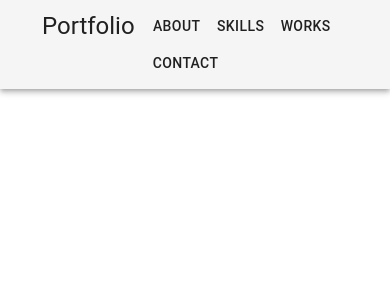
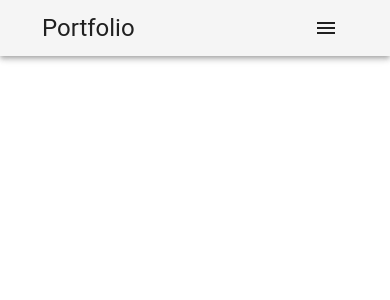
Before and after one commit to ITK13201/ITK13201.github.io, a React (Create React App) app: page / in a window 390 px wide. Shown: the top 300 px of the page. Built offline with nearby package versions, Linux system fonts and the light colour scheme.

Commit message:
modify: responsive design

```diff
--- a/package.json
+++ b/package.json
@@ -12,10 +12,12 @@
     "@types/node": "^12.0.0",
     "@types/react": "^17.0.0",
     "@types/react-dom": "^17.0.0",
+    "@types/react-responsive": "^8.0.2",
     "node": "^15.10.0",
     "node-sass": "^5.0.0",
     "react": "^17.0.2",
     "react-dom": "^17.0.2",
+    "react-responsive": "^8.2.0",
     "react-scripts": "4.0.3",
     "sass": "^1.32.8",
     "typescript": "^4.1.2",
--- a/src/components/Navbar.tsx
+++ b/src/components/Navbar.tsx
@@ -1,4 +1,4 @@
-import React from "react";
+import React from 'react'
 import {
   AppBar,
   Toolbar,
@@ -9,23 +9,92 @@ import {
   makeStyles,
   Box,
   Link,
-} from "@material-ui/core";
+  Menu,
+  MenuItem,
+} from '@material-ui/core'
+import { Menu as MenuIcon } from '@material-ui/icons'
+import MediaQuery from 'react-responsive'
 
 const useStyles = makeStyles((theme) => ({
   navbar: {
-    display: "flex",
-    justifyContent: "space-between",
+    display: 'flex',
+    justifyContent: 'space-between',
   },
   navbarTitle: {
-    padding: "10px",
+    padding: '10px',
   },
-}));
+}))
+
+const SpNavbarList: React.FC = () => {
+  const [anchorEl, setAnchorEl] = React.useState(null)
+
+  const handleClick = (event: any) => {
+    setAnchorEl(event.currentTarget)
+  }
+
+  const handleClose = () => {
+    setAnchorEl(null)
+  }
+
+  return (
+    <>
+      <Button
+        aria-controls="simple-menu"
+        aria-haspopup="true"
+        onClick={handleClick}
+      >
+        <MenuIcon />
+      </Button>
+      <Menu
+        id="simple-menu"
+        anchorEl={anchorEl}
+        keepMounted
+        open={Boolean(anchorEl)}
+        onClose={handleClose}
+      >
+        <MenuItem onClick={handleClose}>
+          <Link href="#about" color="inherit" underline="none">
+            ABOUT
+          </Link>
+        </MenuItem>
+        <MenuItem onClick={handleClose}>
+          <Link href="#skills" color="inherit" underline="none">
+            SKILLS
+          </Link>
+        </MenuItem>
+        <MenuItem onClick={handleClose}>
+          <Link href="#works" color="inherit" underline="none">
+            WORKS
+          </Link>
+        </MenuItem>
+        <MenuItem onClick={handleClose}>
+          <Link href="#contact" color="inherit" underline="none">
+            CONTACT
+          </Link>
+        </MenuItem>
+      </Menu>
+    </>
+  )
+}
+
+const PcNavbarList: React.FC = () => {
+  return (
+    <>
+      <List>
+        <Button href="#about">ABOUT</Button>
+        <Button href="#skills">SKILLS</Button>
+        <Button href="#works">WORKS</Button>
+        <Button href="#contact">CONTACT</Button>
+      </List>
+    </>
+  )
+}
 
 const Navbar: React.FC = () => {
-  const classes = useStyles();
+  const classes = useStyles()
 
   return (
-    <React.Fragment>
+    <>
       <AppBar color="default" position="static">
         <Toolbar>
           <Container maxWidth="md" className={classes.navbar}>
@@ -35,22 +104,22 @@ const Navbar: React.FC = () => {
                 color="initial"
                 className={classes.navbarTitle}
               >
-                <Link href="/" color="inherit">
+                <Link href="/" color="inherit" underline="none">
                   Portfolio
                 </Link>
               </Typography>
             </Box>
-            <List>
-              <Button href="#about">ABOUT</Button>
-              <Button href="#skills">SKILLS</Button>
-              <Button href="#works">WORKS</Button>
-              <Button href="#contact">CONTACT</Button>
-            </List>
+            <MediaQuery query="(max-width: 767px)">
+              <SpNavbarList />
+            </MediaQuery>
+            <MediaQuery query="(min-width: 767px)">
+              <PcNavbarList />
+            </MediaQuery>
           </Container>
         </Toolbar>
       </AppBar>
-    </React.Fragment>
-  );
-};
+    </>
+  )
+}
 
-export default Navbar;
+export default Navbar
```
Also changed, not shown: 2 other files (tests, documents, lock files or other folders).
